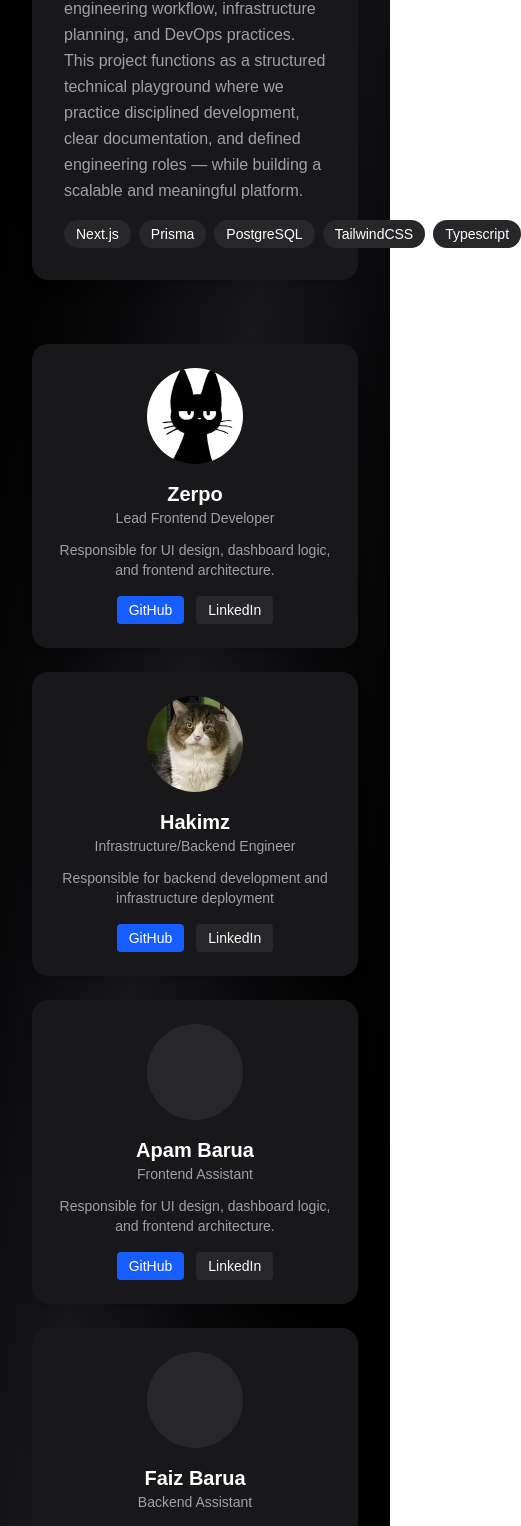
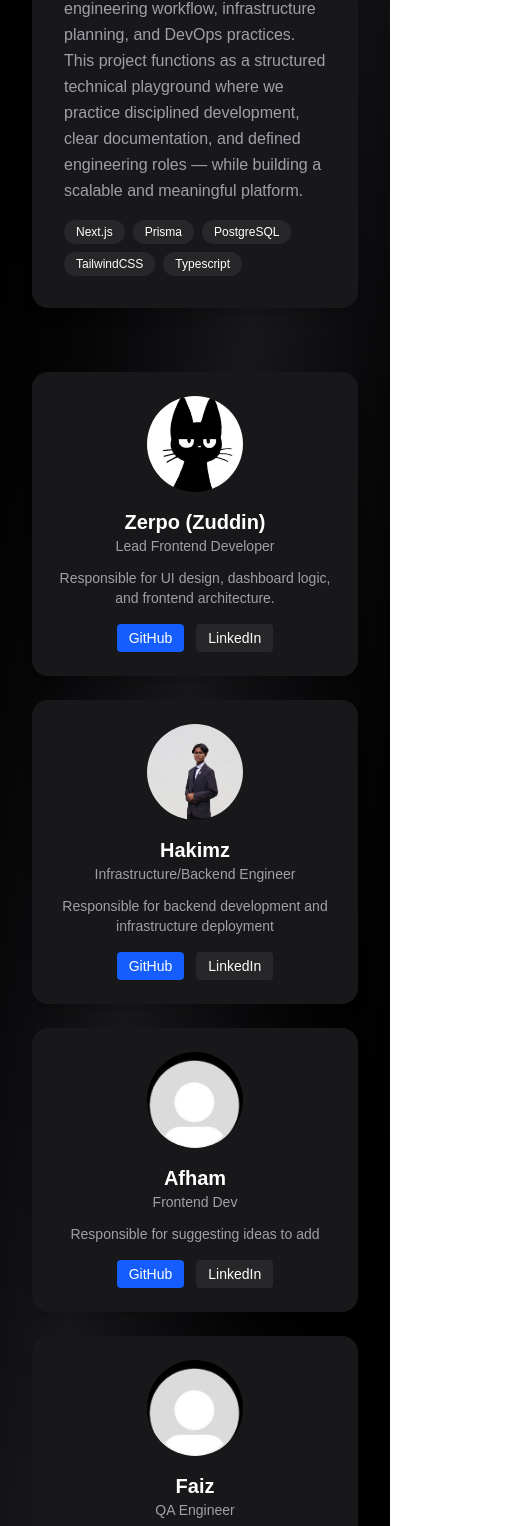
Before and after one commit to Xaknm-Hakim/StudexHub, a Next.js app in the folder app/: page /about in a window 390 px wide. Shown: the part 423-1949 px from the top of the page, 521 px wide, since content can reach past the window. Built offline with nearby package versions, Linux system fonts and the light colour scheme.

Commit message:
FINALLY DONE

```diff
--- a/app/app/about/page.tsx
+++ b/app/app/about/page.tsx
@@ -24,12 +24,12 @@ BaruasHub is a static-first collaborative web project designed to simulate real-
 This project functions as a structured technical playground where we practice disciplined development, clear documentation, and defined engineering roles — while building a scalable and meaningful platform.
         </p>
 
-        <div className="flex gap-2 mt-4">
-          <span className="bg-zinc-800 px-3 py-1 rounded-full text-sm">Next.js</span>
-          <span className="bg-zinc-800 px-3 py-1 rounded-full text-sm">Prisma</span>
-          <span className="bg-zinc-800 px-3 py-1 rounded-full text-sm">PostgreSQL</span>
-          <span className="bg-zinc-800 px-3 py-1 rounded-full text-sm">TailwindCSS</span>
-          <span className="bg-zinc-800 px-3 py-1 rounded-full text-sm">Typescript</span>
+        <div className="flex flex-wrap gap-2 mt-4">
+          <span className="bg-zinc-800 px-3 py-1 rounded-full text-xs sm:text-sm">Next.js</span>
+          <span className="bg-zinc-800 px-3 py-1 rounded-full text-xs sm:text-sm">Prisma</span>
+          <span className="bg-zinc-800 px-3 py-1 rounded-full text-xs sm:text-sm">PostgreSQL</span>
+          <span className="bg-zinc-800 px-3 py-1 rounded-full text-xs sm:text-sm">TailwindCSS</span>
+          <span className="bg-zinc-800 px-3 py-1 rounded-full text-xs sm:text-sm">Typescript</span>
         </div>
       </div>
 
@@ -47,7 +47,7 @@ This project functions as a structured technical playground where we practice di
                     height={96}
                     className="object-cover w-full h-full"/>
                      </div>
-            <h2 className="text-xl font-semibold">Zerpo</h2>
+            <h2 className="text-xl font-semibold">Zerpo (Zuddin)</h2>
             <p className="text-sm text-zinc-400 mb-3">Lead Frontend Developer</p>
 
             <p className="text-sm text-zinc-400">
@@ -55,9 +55,13 @@ This project functions as a structured technical playground where we practice di
             </p>
 
             <div className="flex gap-3 mt-4">
-              <button className="bg-blue-600 px-3 py-1 rounded text-sm">
+              <a
+              href={"https://github.com/Zerpo-Zero"}
+              target="_blank"
+              rel="noopener noreferrer"
+              className="bg-blue-600 px-3 py-1 rounded text-sm">
                 GitHub
-              </button>
+              </a>
               <button className="bg-zinc-800 px-3 py-1 rounded text-sm">
                 LinkedIn
               </button>
@@ -72,7 +76,7 @@ This project functions as a structured technical playground where we practice di
                    <div className="w-24 h-24 rounded-full
                   overflow-hidden mb-4">
                     <Image
-                    src="/pfp Hakim.jpg"
+                    src="/pfp hakim v2.jpg"
                     alt="Hakim"
                     width={96}
                     height={96}
@@ -85,6 +89,41 @@ This project functions as a structured technical playground where we practice di
 
             <p className="text-sm text-zinc-400">
               Responsible for backend development and infrastructure deployment
+            </p>
+
+            <div className="flex gap-3 mt-4">
+              <a
+              href={"https://github.com/whateverItIs-26"}
+              target="_blank"
+              rel="noopener noreferrer"
+              className="bg-blue-600 px-3 py-1 rounded text-sm">
+                GitHub
+              </a>
+              <button className="bg-zinc-800 px-3 py-1 rounded text-sm">
+                LinkedIn
+              </button>
+
+                    </div>
+                  </div>
+                </div>
+
+              <div className="bg-zinc-900 rounded-2xl p-6 shadow-lg hover:scale-105 transition duration-300">
+                <div className="flex flex-col items-center text-center">
+                   <div className="w-24 h-24 rounded-full
+                  overflow-hidden mb-4">
+                    <Image
+                    src="/default pfp.jpg"
+                    alt="Hakim"
+                    width={96}
+                    height={96}/>
+                    </div>
+
+
+            <h2 className="text-xl font-semibold">Afham</h2>
+            <p className="text-sm text-zinc-400 mb-3">Frontend Dev</p>
+
+            <p className="text-sm text-zinc-400">
+              Responsible for suggesting ideas to add
             </p>
 
             <div className="flex gap-3 mt-4">
@@ -101,38 +140,21 @@ This project functions as a structured technical playground where we practice di
 
               <div className="bg-zinc-900 rounded-2xl p-6 shadow-lg hover:scale-105 transition duration-300">
                 <div className="flex flex-col items-center text-center">
-                  <div className="w-24 h-24 rounded-full bg-zinc-800 mb-4" />
+                   <div className="w-24 h-24 rounded-full
+                  overflow-hidden mb-4">
+                    <Image
+                    src="/default pfp.jpg"
+                    alt="Hakim"
+                    width={96}
+                    height={96}/>
+                    </div>
 
 
-            <h2 className="text-xl font-semibold">Apam Barua</h2>
-            <p className="text-sm text-zinc-400 mb-3">Frontend Assistant</p>
+            <h2 className="text-xl font-semibold">Faiz</h2>
+            <p className="text-sm text-zinc-400 mb-3">QA Engineer</p>
 
             <p className="text-sm text-zinc-400">
-              Responsible for UI design, dashboard logic, and frontend architecture.
-            </p>
-
-            <div className="flex gap-3 mt-4">
-              <button className="bg-blue-600 px-3 py-1 rounded text-sm">
-                GitHub
-              </button>
-              <button className="bg-zinc-800 px-3 py-1 rounded text-sm">
-                LinkedIn
-              </button>
-
-                    </div>
-                  </div>
-                </div>
-
-              <div className="bg-zinc-900 rounded-2xl p-6 shadow-lg hover:scale-105 transition duration-300">
-                <div className="flex flex-col items-center text-center">
-                  <div className="w-24 h-24 rounded-full bg-zinc-800 mb-4" />
-
-
-            <h2 className="text-xl font-semibold">Faiz Barua</h2>
-            <p className="text-sm text-zinc-400 mb-3">Backend Assistant</p>
-
-            <p className="text-sm text-zinc-400">
-              Responsible for API, security, and backend architecture
+              Assuring the work quality from each members
             </p>
 
             <div className="flex gap-3 mt-4">
--- a/app/components/NotificationBell.tsx
+++ b/app/components/NotificationBell.tsx
@@ -48,7 +48,7 @@ export default function NotificationBell() {
     })
 
     setNotifications((prev) => prev.filter((n) => n.id !== id))
-    setUnreadCount((prev) => Math.max(prev, -1,0))
+    setUnreadCount((prev) => Math.max(prev -1,0))
   }
   async function handleClick(notification: Notification) {
     await fetch(`/api/notifications/${notification.id}/read`, {
@@ -58,7 +58,7 @@ export default function NotificationBell() {
     if (notification.assignmentId) {
       router.push(`/assignments`)
     } else {
-      router.push("/schedule")
+      router.push("/schedules")
     }
   }
 
@@ -113,7 +113,7 @@ export default function NotificationBell() {
         {notifications.map((n) => (
           <div
             key={n.id}
-            className={`relative p-3 cursor-pointer border-b border-zinc-800 hover:bg-zinc-800
+            className={`group relative p-3 cursor-pointer border-b border-zinc-800 hover:bg-zinc-800
             ${!n.isRead ? "bg-zinc-800/40" : ""}`}
           >
 
```
Also changed, not shown: app/public/default pfp.jpg (added), app/public/pfp hakim v2.jpg (added).
